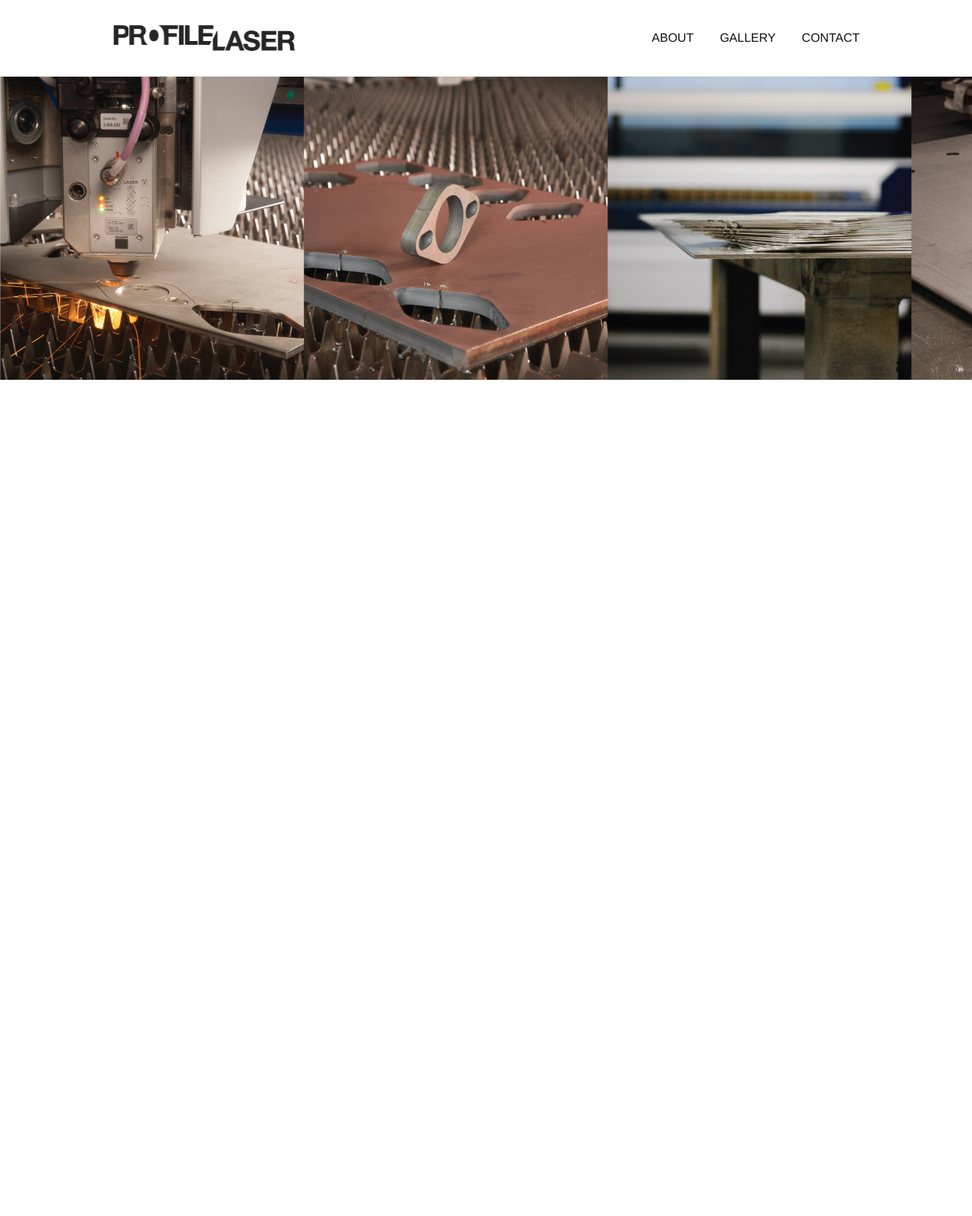
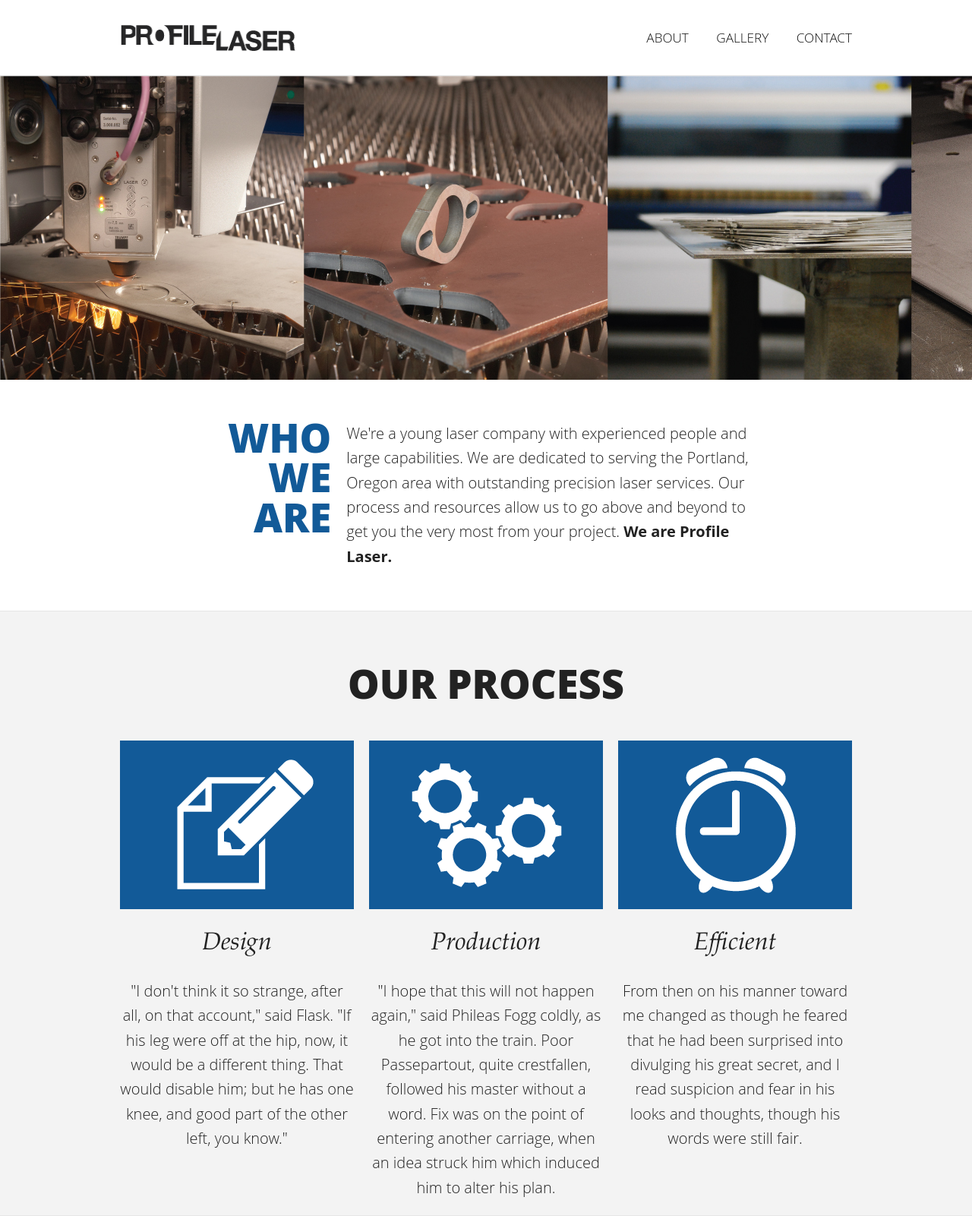
Before and after one commit to sdthornton/profilelaser, a PHP site: page /foo/ in a window 1280 px wide. Shown: the whole page at 76% size. Before the commit the page ends 500 px from the top, so only its background shows below. Run offline with PHP 8.4, Linux system fonts and the light colour scheme; some libraries are stand-ins or nearby versions.

Commit message:
Header, Who We Are, and Our Process sections added to home page.

```diff
--- a/css/_lib_mixins.scss
+++ b/css/_lib_mixins.scss
@@ -1,5 +1,5 @@
-@mixin border_bottom ($color:#ddd, $width:1px) {
-	border-bottom: solid $width $color;
+@mixin border ($side, $color:#e6e6e6, $width:1px) {
+	border-#{$side}: solid $width $color;
 }
 
 @mixin opacity ($opacity) {
@@ -16,3 +16,22 @@
 	-ms-user-select: none;
 	user-select: none;
 }
+
+@mixin open_sans {
+	font-family: "Open Sans", "HelveticaNeue-Light", "Helvetica Neue Light", "Helvetica Neue", Helvetica, Arial, "Lucida Grande", sans-serif;
+}
+
+@mixin caslon {
+	font-family: "Adobe Caslon Pro", "Adobe Caslon Regular", "Adobe Caslon", "Adobe Garamond Pro", "Adobe Garamond Regular", "Adobe Garamond", "Palatino Linotype", "Times New Roman", Times, Garamond, serif;
+	font-style: italic;
+	font-weight: 300;
+}
+
+@mixin retina_background ($image, $type:png) {
+	background-image: url('../img/#{$image}.#{$type}');
+
+	@media only screen and (-webkit-min-device-pixel-ratio: 1.5),
+    only screen and (min-resolution: 144dpi) {
+    	background-image: url('../img/#{$image}@2x.#{$type}');
+    }
+}
--- a/css/main.scss
+++ b/css/main.scss
@@ -4,8 +4,7 @@
 $white: #fff;
 $smoke: #f3f3f3;
 $black: #111;
-$border1: darken($white, 10%);
-$border2: darken($smoke, 10%);
+$color: #125a98;
 
 /* ==========================================================================
    HTML5 Boilerplate Base Styles
@@ -56,17 +55,53 @@ textarea {
     margin: 0.2em 0;
     background: #ccc;
     color: #000;
-    padding: 0.2em 0;
+    padding: 0.2em 0.5em;
+    position: absolute;
+    top: 0;
+    z-index: 999;
 }
 
 
 /* ==========================================================================
    Custom styles
+
+   Author:  Samuel Thornton
+   Date:    Janurary 1, 2013
+
+   Typsetting for Profile Laser:
+   http://modularscale.com/scale/?px1=20&px2=308&ra1=1.618&ra2=0
+   20px @ 1:1.618
+   308px @ 1:1.618
    ========================================================================== */
 
+* { -moz-box-sizing: border-box; -webkit-box-sizing: border-box; box-sizing: border-box; }
+
 body {
-    font: 300 100%/1.5em "Gotham", "HelveticaNeue-Light", "Helvetica Neue Light", "Helvetica Neue", Helvetica, Arial, "Lucida Grande", sans-serif;
+    font: 300 125%/1.618 "Open Sans", "HelveticaNeue-Light", "Helvetica Neue Light", "Helvetica Neue", Helvetica, Arial, "Lucida Grande", sans-serif;
     text-align: center;
+    text-rendering: optimizeLegibility;
+}
+
+h1 {
+    font-size: 2.618em;
+    font-weight: 800;
+    margin: 1em 0 0.618em;
+    text-transform: uppercase;
+}
+
+h2 {
+    @include caslon;
+    font-size: 1.618em;
+    margin: 0.618em 0 0.3em;
+}
+
+p {
+    font-size: 1em;
+    margin: 20px 0;
+}
+
+em {
+    @include caslon;
 }
 
 .container {
@@ -75,8 +110,14 @@ body {
     width: 984px;
 }
 
+.three_column {
+    float: left;
+    margin: 0 10px;
+    width: 308px;
+}
+
 header {
-    @include border_bottom($border1);
+    @include border(bottom);
     background: $white;
     overflow: hidden;
     position: fixed;
@@ -87,12 +128,16 @@ header {
 
     img {
         float: left;
-        padding: 25px 0;
+        margin: 25px 0;
+        padding-left: 10px
     }
 }
 
 nav {
     float: right;
+    font-size: 0.858em;
+    padding-right: 10px;
+    text-transform: uppercase;
 
     ul {
         margin: 0;
@@ -104,14 +149,15 @@ nav {
         display: inline-block;
         font-size: 1em;
         line-height: 100px;
-        margin: 0 0 0 30px;
+        margin: 0 0 0 32px;
 
         a {
             color: $black;
             text-decoration: none;
+            -webkit-transition: all .2s linear;
 
             &:hover {
-                text-decoration: underline;
+                color: $color;
             }
         }
     }
@@ -146,15 +192,64 @@ nav {
 }
 
 .banner_prev {
-    background: url('../img/banner_prev.png');
+    @include retina_background(banner_prev);
     background-size: 200px 400px;
     left: 0;
 }
 
 .banner_next {
-    background: url('../img/banner_next.png');
+    @include retina_background(banner_next);
     background-size: 200px 400px;
     right: 0;
+}
+
+.about {
+    background: #fff;
+    padding: 40px 0 45px;
+    width: 100%;
+
+    .container {
+        width: 700px;
+    }
+
+    h1 {
+        color: $color;
+        float: left;
+        line-height: 100%;
+        margin: 10px 20px 10px 10px;
+        text-align: right;
+        width: auto;
+    }
+
+    p {
+        margin: 0;
+        padding: 15px 0 10px 10px;
+        text-align: left;
+    }
+}
+
+.process {
+    @include border(top);
+    @include border(bottom);
+    background: $smoke;
+    width: 100%;
+}
+
+.process_icon {
+    @include retina_background(process_icons);
+    background-color: $color;
+    background-position: 0 0;
+    background-size: 924px 222px;
+    height: 222px;
+    width: 308px;
+
+    &#production {
+        background-position: -308px 0;
+    }
+
+    &#efficient {
+        background-position: -616px 0;
+    }
 }
 
 
--- a/index.html
+++ b/index.html
@@ -15,6 +15,8 @@
   <!-- For serving Retina images with .htaccess -->
   <script>document.cookie='resolution='+Math.max(screen.width,screen.height)+("devicePixelRatio" in window ? ","+devicePixelRatio : ",1")+'; path=/';</script>
 
+  <!--<link href='http://fonts.googleapis.com/css?family=Open+Sans:300,600,800' rel='stylesheet' type='text/css'>-->
+
   <link rel="stylesheet" href="css/main.css">
   <script src="js/vendor/modernizr-2.6.2.min.js"></script>
 </head>
@@ -30,9 +32,9 @@
 
       <nav>
         <ul>
-          <li><a href="#">ABOUT</a></li>
-          <li><a href="#">GALLERY</a></li>
-          <li><a href="#">CONTACT</a></li>
+          <li><a href="#">About</a></li>
+          <li><a href="#">Gallery</a></li>
+          <li><a href="#">Contact</a></li>
         </ul>
       </nav>
     </div>
@@ -44,15 +46,52 @@
     <div class="banner_next scroll_banner"></div>
   </section>
 
+  <section class="about">
+    <div class="container">
+      <h1>Who<br>We<br>Are</h1>
+
+      <p>We're a young laser company with experienced people and large capabilities. We are dedicated to serving the Portland, Oregon area with outstanding precision laser services. Our process and resources allow us to go above and beyond to get you the very most from your project. <strong>We are Profile Laser.</strong></p>
+  </section>
+
+  <section class="process">
+    <div class="container">
+      <h1>Our Process</h1>
+
+      <section class="three_column">
+        <div id="design" class="process_icon"></div>
+
+        <h2>Design</h2>
+
+        <p>"I don't think it so strange, after all, on that account," said Flask. "If his leg were off at the hip, now, it would be a different thing. That would disable him; but he has one knee, and good part of the other left, you know."</p>
+      </section>
+
+      <section class="three_column">
+        <div id="production" class="process_icon"></div>
+
+        <h2>Production</h2>
+
+        <p>"I hope that this will not happen again," said Phileas Fogg coldly, as he got into the train. Poor Passepartout, quite crestfallen, followed his master without a word. Fix was on the point of entering another carriage, when an idea struck him which induced him to alter his plan.</p>
+      </section>
+
+      <section class="three_column">
+        <div id="efficient" class="process_icon"></div>
+
+        <h2>Efficient</h2>
+
+        <p>From then on his manner toward me changed as though he feared that he had been surprised into divulging his great secret, and I read suspicion and fear in his looks and thoughts, though his words were still fair.</p>
+      </section>
+    </div>
+  </section>
+
 
   <script src="//ajax.googleapis.com/ajax/libs/jquery/1.8.3/jquery.min.js"></script>
   <script>window.jQuery || document.write('<script src="js/vendor/jquery-1.8.3.min.js"><\/script>')</script>
   <script src="js/plugins.js"></script>
   <script src="js/main.js"></script>
 
-  <!-- Google Analytics: change UA-XXXXX-X to be your site's ID. -->
+  <!-- Google Analytics -->
   <script>
-    var _gaq=[['_setAccount','UA-XXXXX-X'],['_trackPageview']];
+    var _gaq=[['_setAccount','UA-37457373-1'],['_trackPageview']];
     (function(d,t){var g=d.createElement(t),s=d.getElementsByTagName(t)[0];
     g.src=('https:'==location.protocol?'//ssl':'//www')+'.google-analytics.com/ga.js';
     s.parentNode.insertBefore(g,s)}(document,'script'));
```
Also changed, not shown: css/main.css, img/process_icons.png (added), img/process_icons@2x.png (added).
